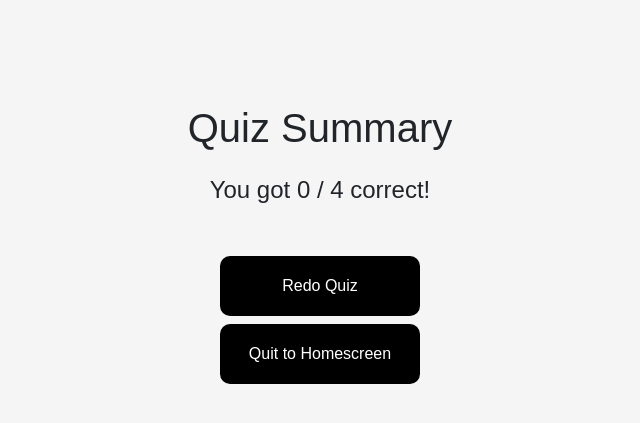
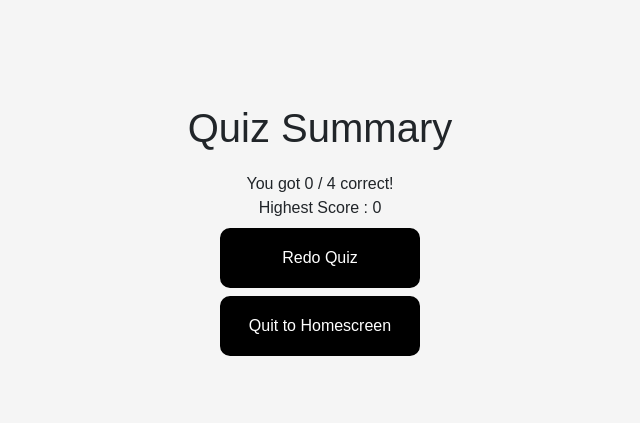
Before and after one commit to diegofdz333/UI-Design, a Flask app: page /quiz_result in a window 1280 px wide. Shown: the part 94-517 px from the top of the page, without its empty margins (320-960 px from the left). Run offline with Flask 3, Linux system fonts and the light colour scheme; some libraries are stand-ins or nearby versions.

Commit message:
Store Quiz High Score in Backend

```diff
--- a/server.py
+++ b/server.py
@@ -1,6 +1,8 @@
 from flask import Flask, render_template, request
 
 app = Flask(__name__)
+
+high_score = 0
 
 @app.route("/")
 def homepage():
@@ -16,8 +18,12 @@ def game():
 
 @app.route("/quiz_result")
 def quiz_result():
+    global high_score
     score = request.args.get("score", default=0, type=int)
-    return render_template("quiz_result.html", score=score)
+    high_score = max(score, high_score)
+    print(high_score)
+
+    return render_template("quiz_result.html", score=score, high_score=high_score)
 
 if __name__ == "__main__":
     app.run(debug=True)
--- a/static/css/quiz_result.css
+++ b/static/css/quiz_result.css
@@ -4,7 +4,7 @@ h1 {
   padding-top: 2em;
 }
 
-#score {
+.class {
   font-size: 1.5em;
   margin-bottom: 2em;
 }
--- a/static/js/quiz_result.js
+++ b/static/js/quiz_result.js
@@ -1,4 +1,7 @@
-    // Parse score from query string
-    const params = new URLSearchParams(window.location.search);
-    const score = params.get("score") || 0;
-    document.getElementById("score").textContent = `You got ${score} / 4 correct!`;
+// Parse score from query string
+const params = new URLSearchParams(window.location.search);
+const score = params.get("score") || 0;
+const highScore = {{ high_score | tojson }};
+
+document.getElementById("score").textContent = `You got ${score} / 4 correct!`;
+document.getElementById("highScore").textContent = `Highest Score : ${high_score}`;
--- a/templates/quiz_result.html
+++ b/templates/quiz_result.html
@@ -7,7 +7,8 @@
   <div>
     <br>
     <h1>Quiz Summary</h1>
-    <div id="score">You got {{ score }} / 4 correct!</div>
+    <div class="score" id="score">You got {{ score }} / 4 correct!</div>
+    <div class="score" id="highScore">Highest Score : {{ high_score }}</div>
 
     <button class="button" onclick="window.location='{{ url_for('quiz') }}'">Redo Quiz</button>
     <button class="button" onclick="window.location='{{ url_for('homepage') }}'">Quit to Homescreen</button>
```
Also changed, not shown: readme.md.
